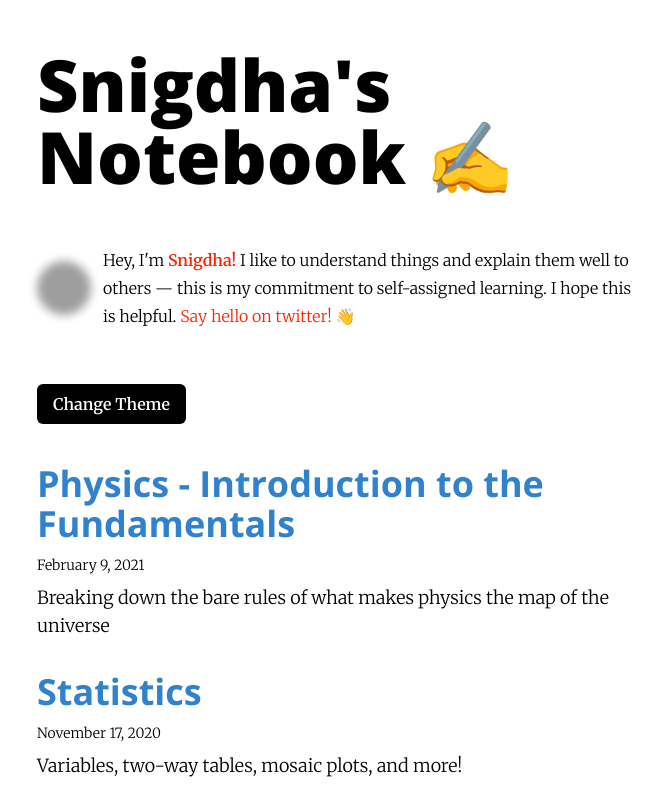
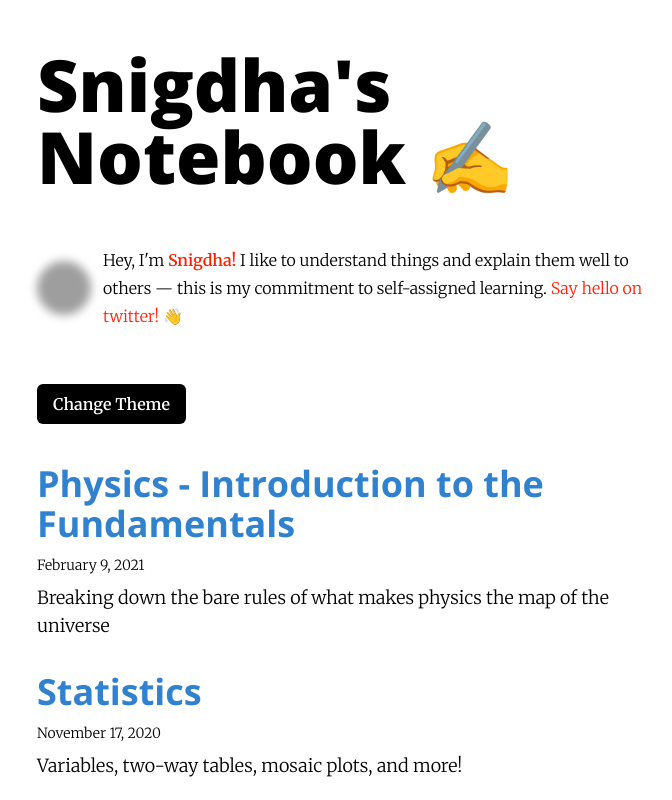
Before and after one commit to SnigdhaRoy/Notebook, a Next.js app: page / in a window 1280 px wide. Shown: the top 800 px of the page, without its empty margins (299-971 px from the left). Built offline with nearby package versions, Linux system fonts and the light colour scheme; grey boxes are pictures that could not be loaded.

Commit message:
edited site.config.js

```diff
--- a/site.config.js
+++ b/site.config.js
@@ -5,7 +5,7 @@ export default {
       name: <a href={`https://snigdharoy.com`}>
       Snigdha!
     </a>,
-      summary: "I like to understand things and explain them well to others — this is my commitment to self-assigned learning. I hope this is helpful.",
+      summary: "I like to understand things and explain them well to others — this is my commitment to self-assigned learning.",
     },
     description: "Snigdha's Notebook for explaining while learning.",
     siteUrl: "https://nextjs-starter-blog-demo.netlify.app/",
```
